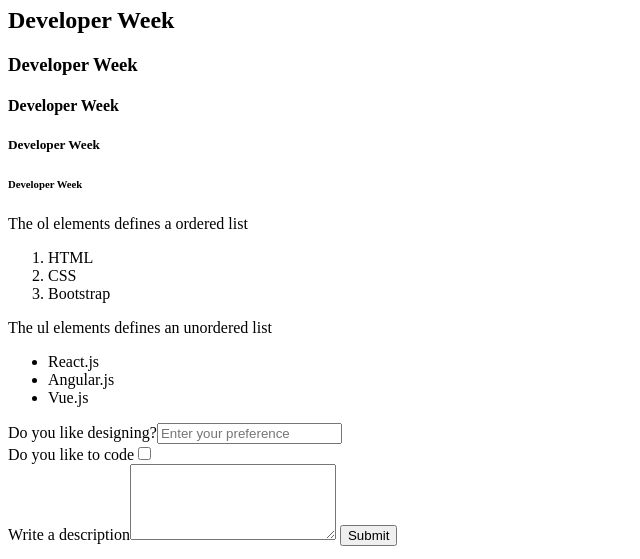
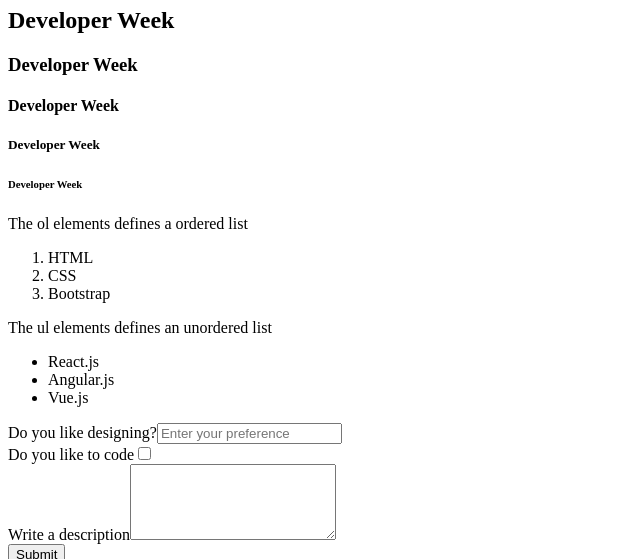
Before and after one commit to Meghaanil/DevWeekTasks, a plain HTML site: page index.html in a window 1280 px wide. Shown: the part 73-632 px from the top of the page, without its empty margins (0-640 px from the left). Drawn offline with Linux system fonts and the light colour scheme.

Commit message:
Update index.html

```diff
--- a/index.html
+++ b/index.html
@@ -29,7 +29,7 @@
 
 <label>Do you like designing?</label><input type="textbox" placeholder="Enter your preference"><br>
 <label>Do you like to code</label><input type="checkbox"><br>
-<label>Write a description</label><textarea style="height:70px;width: 200px;"></textarea>
+<label>Write a description</label><textarea style="height:70px;width: 200px;"></textarea><br>
 <button value="submit">Submit</button><br>
 <p>Hyperlink are Good <a href="#">MuLearn</a></p>
 <h1>Todo List</h1>
```
